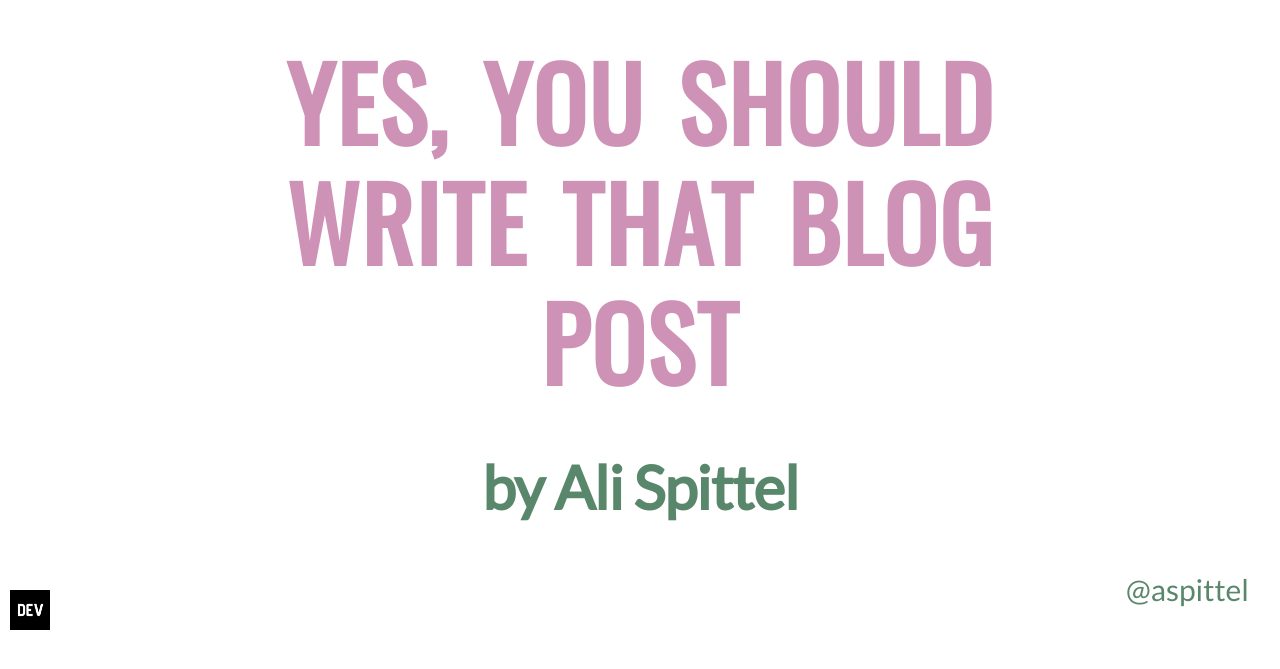
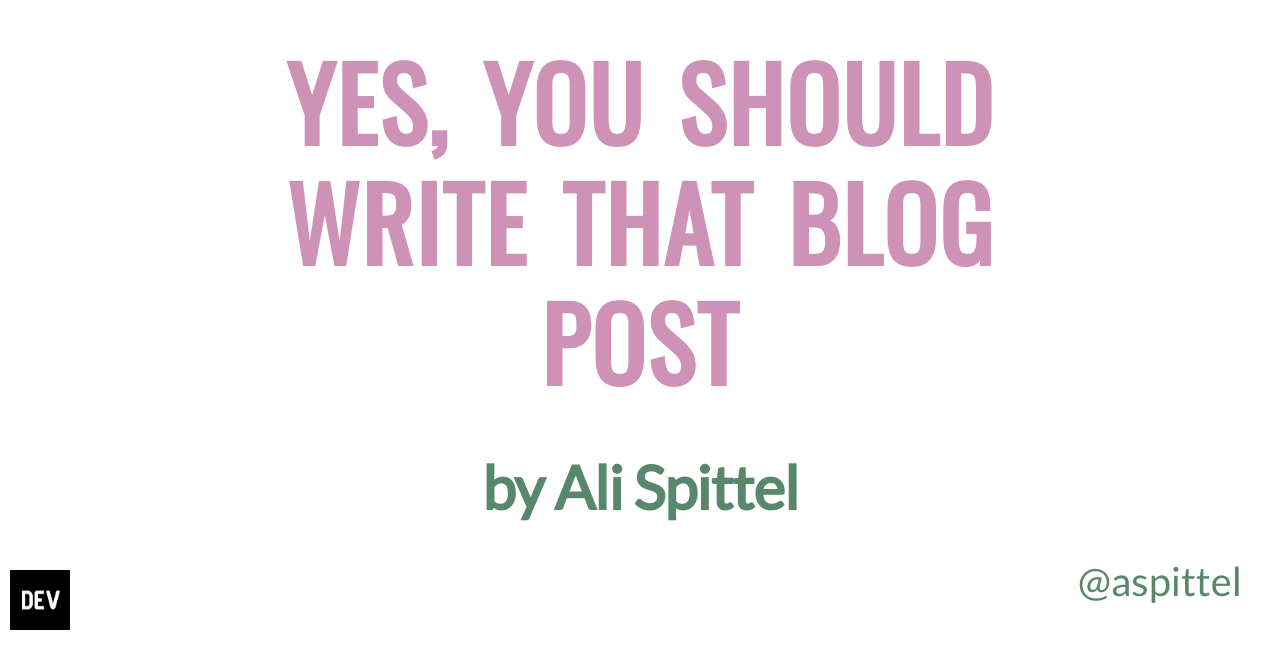
Before and after one commit to aspittel/blog-talk, a plain HTML site: page index.html in a window 1280 px wide. Shown: the part 147-816 px from the top of the page. Drawn offline with nearby package versions, Linux system fonts and the light colour scheme.

Commit message:
edit footer

```diff
--- a/style.css
+++ b/style.css
@@ -326,14 +326,14 @@ footer {
 }
 
 footer img {
-  width: 40px;
+  width: 60px;
   margin-left: 10px;
 }
 
 footer p {
   position: absolute;
-  font-size: 30px;
+  font-size: 40px;
   color: #59876b;
   right: 10px;
-  bottom: 5px;
+  bottom: 0px;
 }
```
